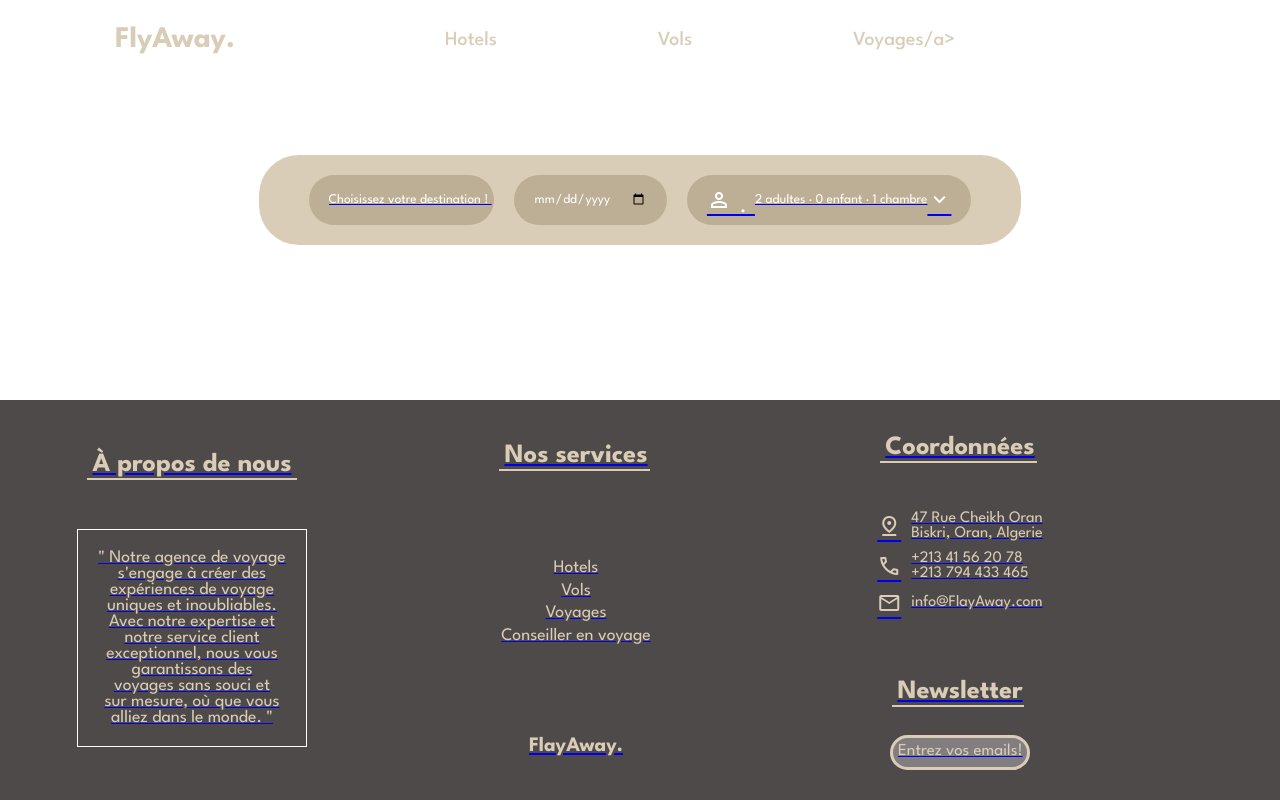
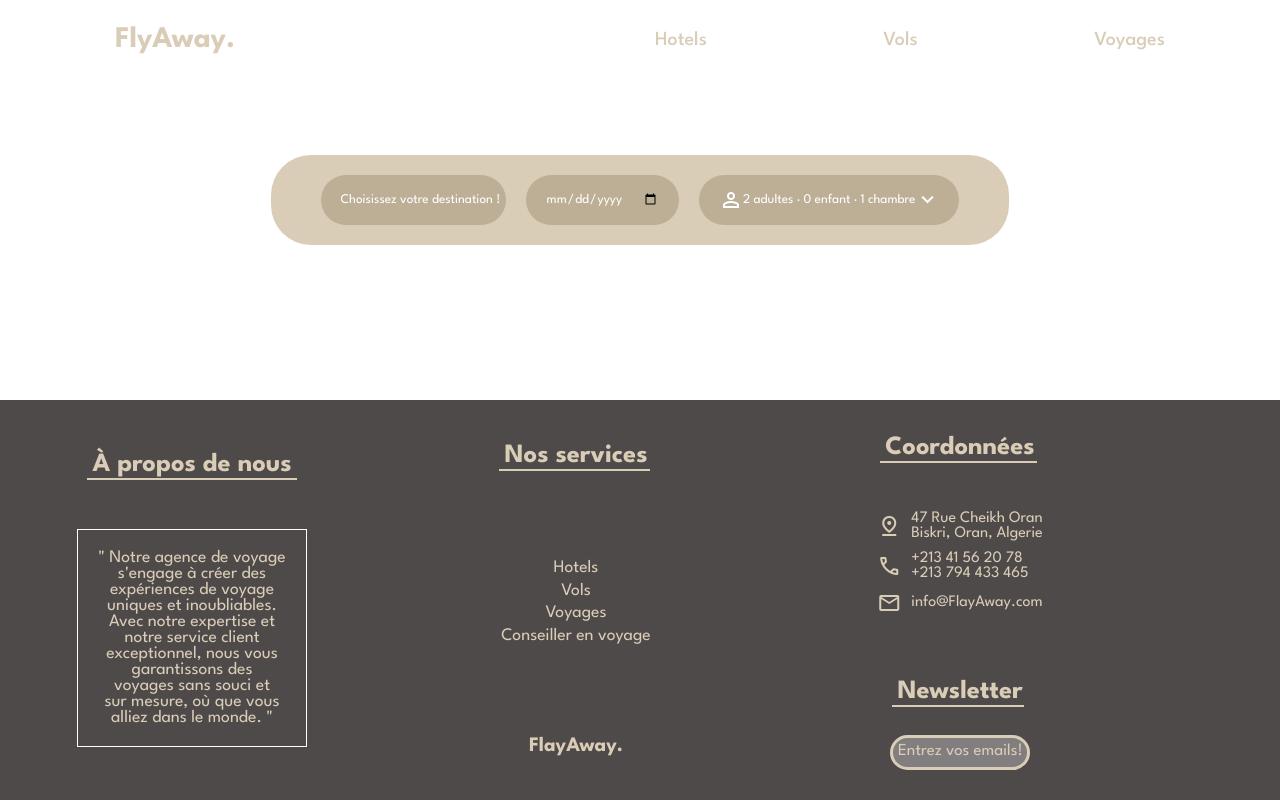
Before and after one commit to anislbb/Flyaway, a plain HTML site: page voyages/voyages.html in a window 1280 px wide. Drawn offline with nearby package versions, Linux system fonts and the light colour scheme.

Commit message:
yaa rabi hambook khatra talia

```diff
--- a/voyages/voyages.html
+++ b/voyages/voyages.html
@@ -23,7 +23,7 @@
         <div class="header-left">
             <a href="../hotels/hotels.html">Hotels</a>
             <a href="../vols/vols.html">Vols</a>
-            <a href="voyages.html">Voyages/a>
+            <a href="voyages.html">Voyages</a>
         </div>
     </header>
     <main>
@@ -35,7 +35,7 @@
 
                     <button>
                         <span class="material-symbols-outlined">
-                            person.
+                            person
                         </span>
                         2 adultes · 0 enfant · 1 chambre
                         <span class="material-symbols-outlined">
```
